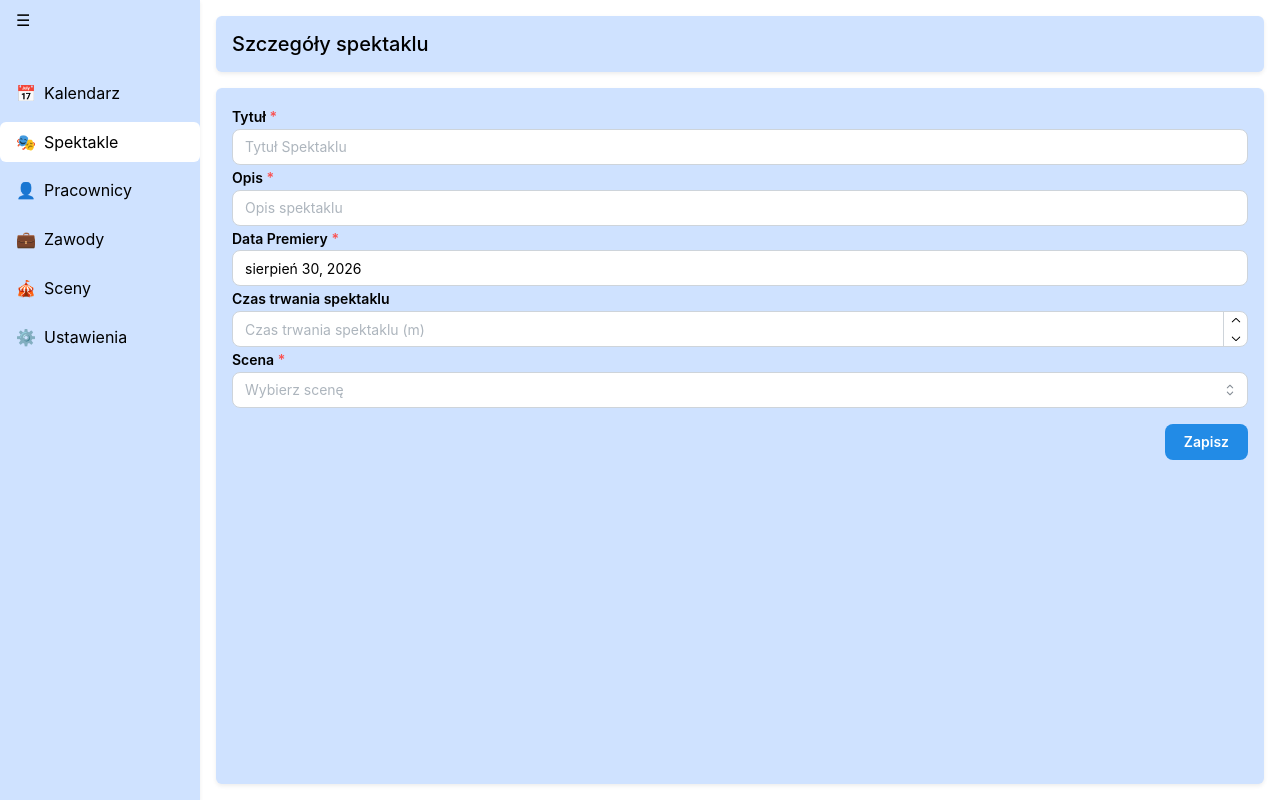
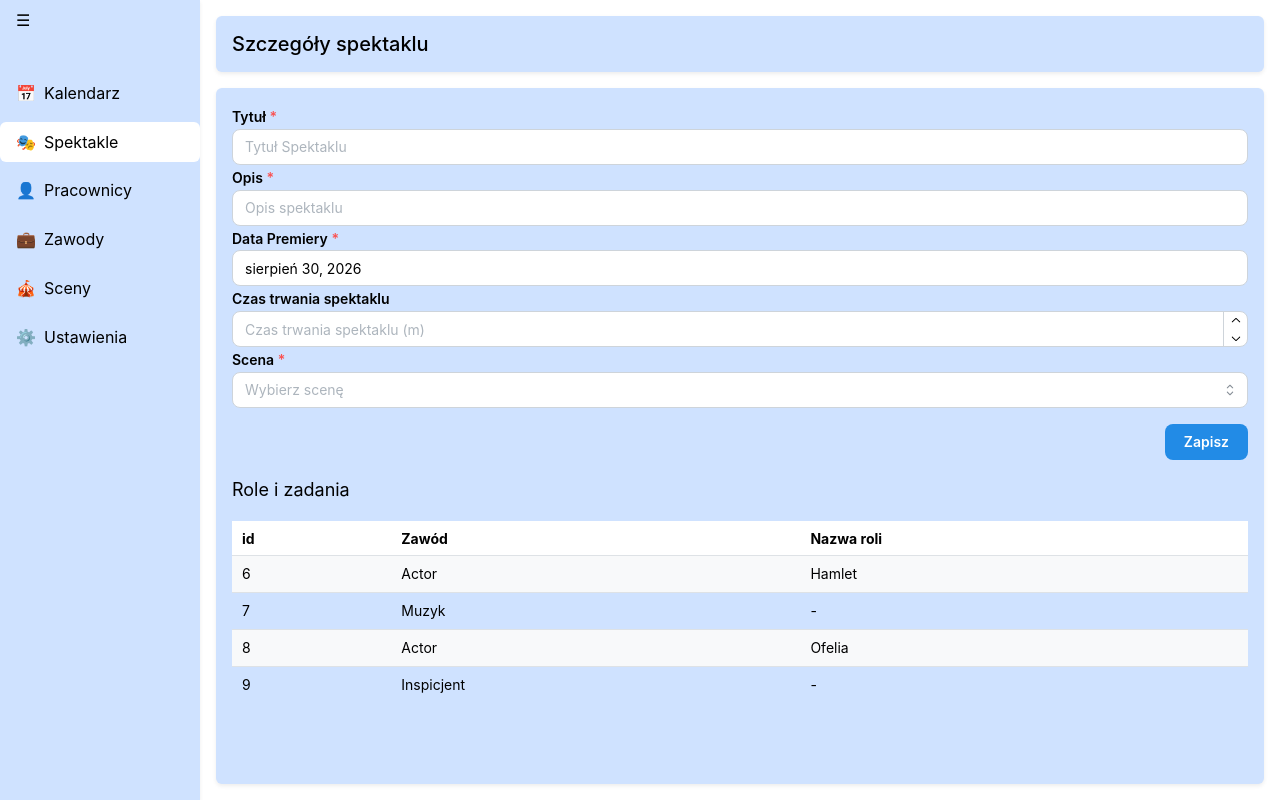
Before and after one commit to misliwa/Calendrama, a React (Vite) app in the folder frontend/: page /plays/new in a window 1280 px wide. Built offline with nearby package versions, Linux system fonts and the light colour scheme; no server answers.

Commit message:
display fake starfing list

```diff
--- a/frontend/src/pages/PlayEdit.jsx
+++ b/frontend/src/pages/PlayEdit.jsx
@@ -2,7 +2,7 @@ import PageLayout from "../components/PageLayout.jsx";
 import {useFocusReturn} from "@mantine/hooks";
 import {useForm} from "@mantine/form";
 import {useEffect, useState} from "react";
-import {Button, Group, NumberInput, Select, TextInput} from "@mantine/core";
+import {Button, Group, NumberInput, Select, Table, TextInput, Text} from "@mantine/core";
 import {DatePickerInput} from "@mantine/dates";
 import {useCrud} from "../hooks/useCrud.jsx";
 import {playsApi, playColumns} from "../api/plays.js";
@@ -113,6 +113,21 @@ function PlayEdit() {
         }
     }, [editedPlay]);
 
+    const staffingData = [
+        { id: 6, profession: "Actor", roleName: 'Hamlet'},
+        { id: 7, profession: "Muzyk", roleName: '-'},
+        { id: 8, profession: "Actor", roleName: 'Ofelia'},
+        { id: 9, profession: "Inspicjent", roleName: '-'},
+    ];
+
+    const staffingRows = staffingData.map((element) => (
+        <Table.Tr key={element.id}>
+            <Table.Td>{element.id}</Table.Td>
+            <Table.Td>{element.profession}</Table.Td>
+            <Table.Td>{element.roleName}</Table.Td>
+        </Table.Tr>
+    ));
+
     return (
         <PageLayout title={"Szczegóły spektaklu"}>
             <form onSubmit={form.onSubmit((values => handleSubmit(values)))}>
@@ -164,6 +179,20 @@ function PlayEdit() {
                     <Button type="submit">Zapisz</Button>
                 </Group>
             </form>
+
+            <Text size="lg">Role i zadania</Text>
+            <Table striped highlightOnHover stickyHeader stickyHeaderOffset={60}>
+                <Table.Thead>
+                    <Table.Tr>
+                        <Table.Th>id</Table.Th>
+                        <Table.Th>Zawód</Table.Th>
+                        <Table.Th>Nazwa roli</Table.Th>
+                    </Table.Tr>
+                </Table.Thead>
+                <Table.Tbody>{staffingRows}</Table.Tbody>
+            </Table>
+
+
         </PageLayout>
     );
 
```
